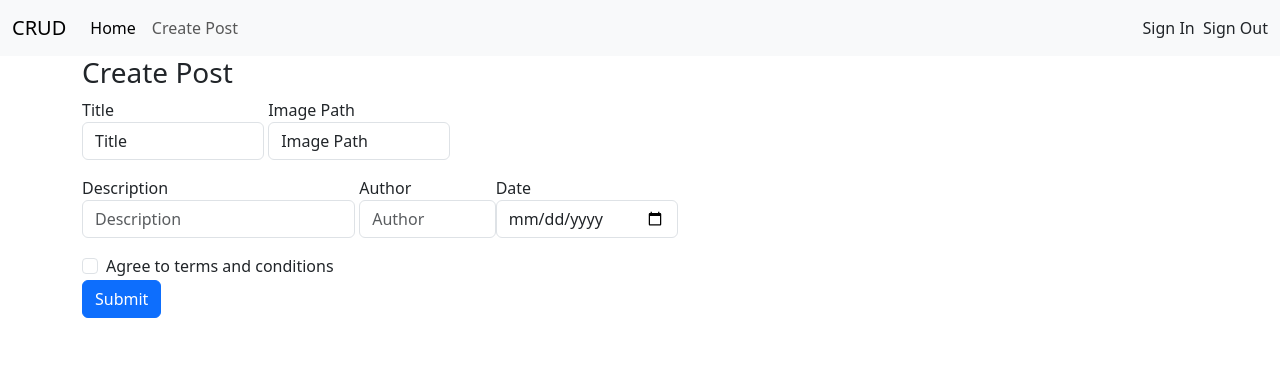
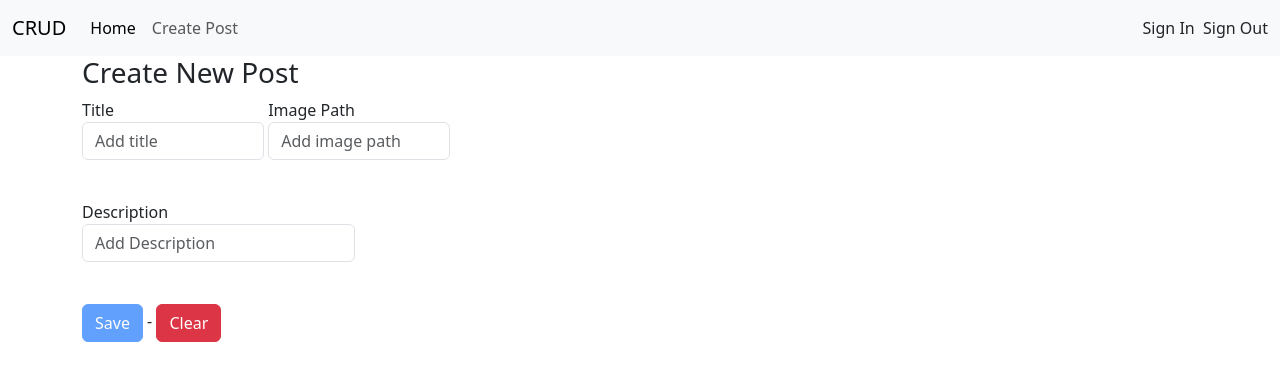
Before and after one commit to pagongtotherescue/NAVIAFinalProj, an Angular app: page /post-add in a window 1280 px wide. Shown: the top 380 px of the page. Built offline with nearby package versions, Linux system fonts and the light colour scheme.

Commit message:
new update

```diff
--- a/src/app/app.module.ts
+++ b/src/app/app.module.ts
@@ -7,14 +7,17 @@ import { HeaderComponent } from './header/header.component';
 import { PostEditComponent } from './post-edit/post-edit.component';
 import { PostListComponent } from './post-list/post-list.component';
 import { PostComponent } from './post/post.component';
-import { RouterModule, Routes } from '@angular/router';
+import { RouterModule } from '@angular/router';
+import { Routes } from '@angular/router';
 import { FormsModule } from '@angular/forms';
+import { ReactiveFormsModule } from '@angular/forms';
 
 const routes : Routes = [
   {path: '', redirectTo: 'authentication', pathMatch: 'full'},
   { path : 'post-list', component : PostListComponent },
   { path : 'post-add', component : PostEditComponent },
   { path : 'authentication', component : AuthComponent },
+  { path : 'post-edit/:index', component: PostEditComponent }
 ]
 @NgModule({
   declarations: [
@@ -29,6 +32,7 @@ const routes : Routes = [
     BrowserModule,
     FormsModule,
     RouterModule.forRoot(routes),
+    ReactiveFormsModule
   ],
   providers: [],
   bootstrap: [AppComponent]
--- a/src/app/header/header.component.html
+++ b/src/app/header/header.component.html
@@ -1,6 +1,6 @@
 <nav class="navbar navbar-expand-lg bg-body-tertiary">
     <div class="container-fluid">
-      <a class="navbar-brand" href="#">CRUD</a>
+      <a class="navbar-brand" href="/post-list">CRUD</a>
       <button class="navbar-toggler" type="button" data-bs-toggle="collapse" data-bs-target="#navbarText" aria-controls="navbarText" aria-expanded="false" aria-label="Toggle navigation">
         <span class="navbar-toggler-icon"></span>
       </button>
--- a/src/app/post-edit/post-edit.component.html
+++ b/src/app/post-edit/post-edit.component.html
@@ -1,36 +1,30 @@
-<h3>Create Post</h3>
-<form>
+<h3 *ngIf="editMode==false">Create New Post</h3>
+<h3 *ngIf="editMode==true">Edit Post</h3>
+<form [formGroup]="form" (ngSubmit)="onSubmit()">
+
     <div class="form-row" style="display: flex;">
       <div class="col-md-4 mb-3">
         <label for="validationDefault01">Title</label>
-        <input type="text" class="form-control" id="validationDefault01" placeholder="Title" value="Title" required>
+        <input type="text" class="form-control" id="validationDefault01" placeholder="Add title" formControlName='title' required>
       </div>&nbsp;
       <div class="col-md-4 mb-3">
         <label for="validationDefault02">Image Path</label>
-        <input type="text" class="form-control" id="validationDefault02" placeholder="Image Path" value="Image Path" required>
+        <input type="text" class="form-control" id="validationDefault02" placeholder="Add image path" formControlName='imgPath' required>
+        <img src="{{form.value.imgPath}}">
       </div>&nbsp;
     </div>
     <div class="form-row" style="display: flex;">
       <div class="col-md-6 mb-3">
         <label for="validationDefault03">Description</label>
-        <input type="text" class="form-control" id="validationDefault03" placeholder="Description" required>
+        <input type="text" class="form-control" id="validationDefault03" placeholder="Add Description" formControlName='description' required>
       </div>&nbsp;
-      <div class="col-md-3 mb-3">
-        <label for="validationDefault05">Author</label>
-        <input type="text" class="form-control" id="validationDefault05" placeholder="Author" required>
-      </div>
-      <div class="col-md-4 mb-3">
-        <label for="validationDefault02">Date</label>
-        <input class="form-control" id="date" name="date" placeholder="MM/DD/YYY" type="date"/>
-      </div>&nbsp;
+
     </div>
     <div class="form-group">
       <div class="form-check">
-        <input class="form-check-input" type="checkbox" value="" id="invalidCheck2" required>
-        <label class="form-check-label" for="invalidCheck2">
-          Agree to terms and conditions
-        </label>
+
       </div>
     </div>
-    <button class="btn btn-primary" type="submit">Submit</button>
+    <button class="btn btn-primary" type="submit" [disabled]="form.invalid">Save</button>&nbsp;-
+    <button class="btn btn-danger" type="reset">Clear</button>
   </form>
--- a/src/app/post-edit/post-edit.component.ts
+++ b/src/app/post-edit/post-edit.component.ts
@@ -1,10 +1,67 @@
-import { Component } from '@angular/core';
+import { Component, OnInit } from '@angular/core';
+import { FormGroup, FormControl, Validators} from '@angular/forms';
+import { PostService } from '../post.service';
+import { Post } from '../post.model';
+import { Params, ActivatedRoute, Router } from '@angular/router';
 
 @Component({
   selector: 'app-post-edit',
   templateUrl: './post-edit.component.html',
   styleUrls: ['./post-edit.component.css']
 })
-export class PostEditComponent {
+export class PostEditComponent implements OnInit {
+form!: FormGroup;
+index: number = 0;
+editMode = false;
+  constructor(private postService: PostService, private router: Router,
+    private actRoute: ActivatedRoute) { }
 
+  ngOnInit(): void {
+
+    let editTitle = '';
+    let editImgPath = '';
+    let editDescription = '';
+
+    this.actRoute.params.subscribe((params: Params) => {
+      if(params['index']) {
+        console.log(params['index']);
+        this.index = params['index'];
+
+        const editPost = this.postService.getSpecPost(this.index);
+
+        editTitle = editPost.title;
+        editImgPath = editPost.imagePath;
+        editDescription = editPost.description;
+
+        this.editMode = true;
+
+      }
+    }
+  );
+
+    this.form = new FormGroup({
+      title: new FormControl(editTitle, [Validators.required]),
+      imgPath: new FormControl(editImgPath, [Validators.required]),
+      description: new FormControl(editDescription, [Validators.required])
+    })
+  }
+
+  onSubmit(){
+    const title = this.form.value.title;
+    const imgPath = this.form.value.imgPath;
+    const description = this.form.value.description;
+
+    const post: Post = new Post(
+      title, imgPath, description, 'mild', new Date()
+    );
+
+    if (this.editMode == true) {
+      this.postService.updatePost(this.index, post)
+    }
+    else {
+      this.postService.addPost(post);
+    }
+
+    this.router.navigate(['post-list']);
+  }
 }
--- a/src/app/post.service.ts
+++ b/src/app/post.service.ts
@@ -30,4 +30,7 @@ import { Post } from "./post.model";
         updatePost(index: number, post: Post) {
             this.listOfPosts[index] = post;
         }
+        getSpecPost(index: number){
+            return this.listOfPosts[index];
+        }
     }
--- a/src/app/post/post.component.html
+++ b/src/app/post/post.component.html
@@ -6,7 +6,7 @@ width="460" height="300"></div>
 <p>{{post?.description}}</p>
 <p>Author: {{post?.author}}</p>
 <p>Date: {{post?.dateCreated}}</p>
-<button class="btn btn-primary">Edit</button> -
+<button class="btn btn-primary" (click)="onEdit()">Edit</button> -
 <button class="btn btn-danger" (click)="delete()">Delete</button>
 
 
--- a/src/app/post/post.component.ts
+++ b/src/app/post/post.component.ts
@@ -1,6 +1,7 @@
 import { Component, Input, OnInit } from '@angular/core';
 import { Post } from '../post.model';
 import { PostService } from '../post.service';
+import { Router } from '@angular/router';
 
 @Component({
   selector: 'app-post',
@@ -10,7 +11,7 @@ import { PostService } from '../post.service';
 export class PostComponent implements OnInit {
   @Input() post?: Post;
   @Input() index: number=0;
-  constructor(private postService: PostService) {
+  constructor(private postService: PostService, private router: Router ) {
 
    }
 
@@ -20,4 +21,7 @@ export class PostComponent implements OnInit {
   delete(){
     this.postService.deleteButton(this.index);
   }
+  onEdit(){
+    this.router.navigate(['/post-edit', this. index]);
+  }
 }
```
Also changed, not shown: 1 other file (tests, documents, lock files or other folders).
